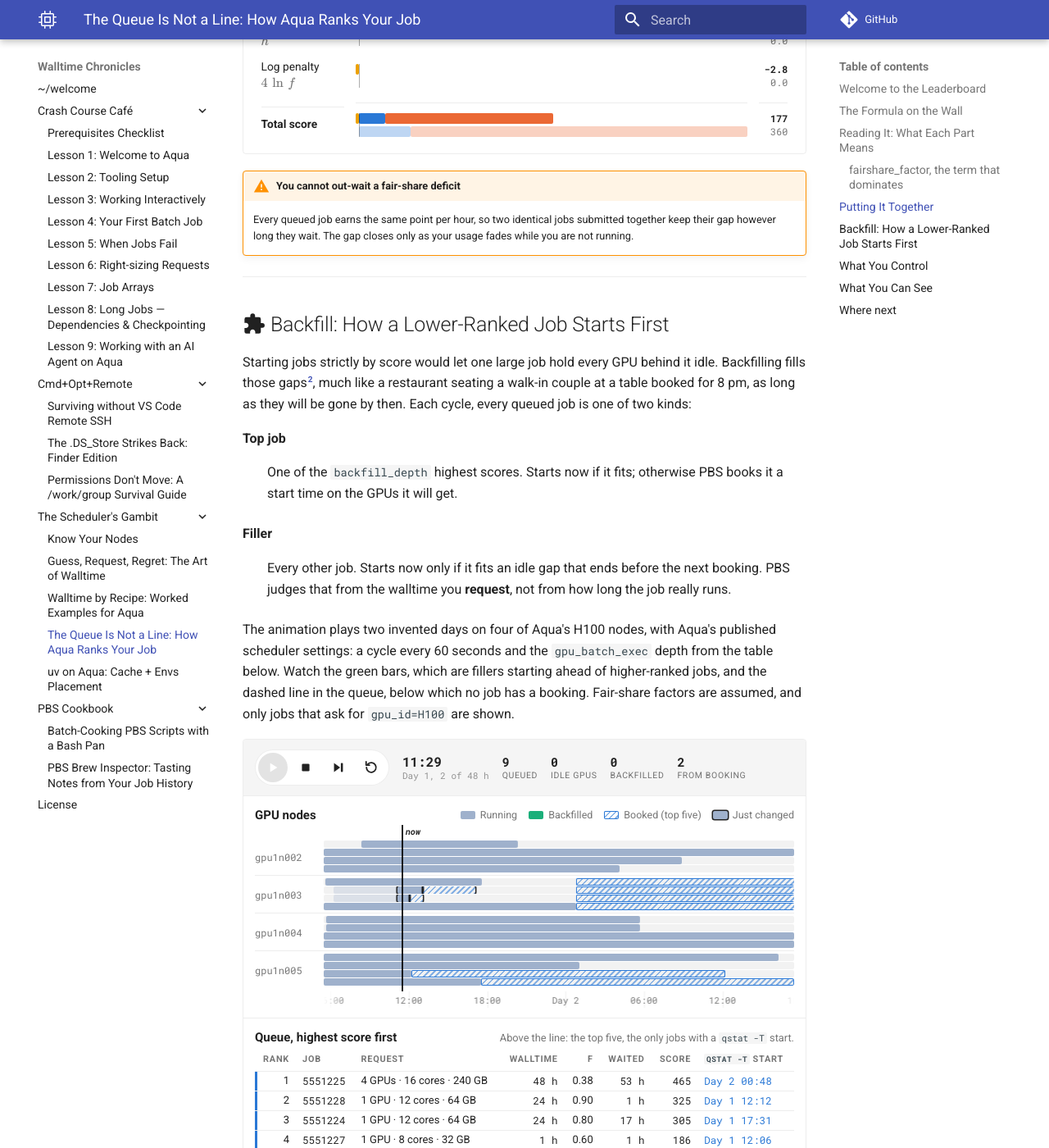
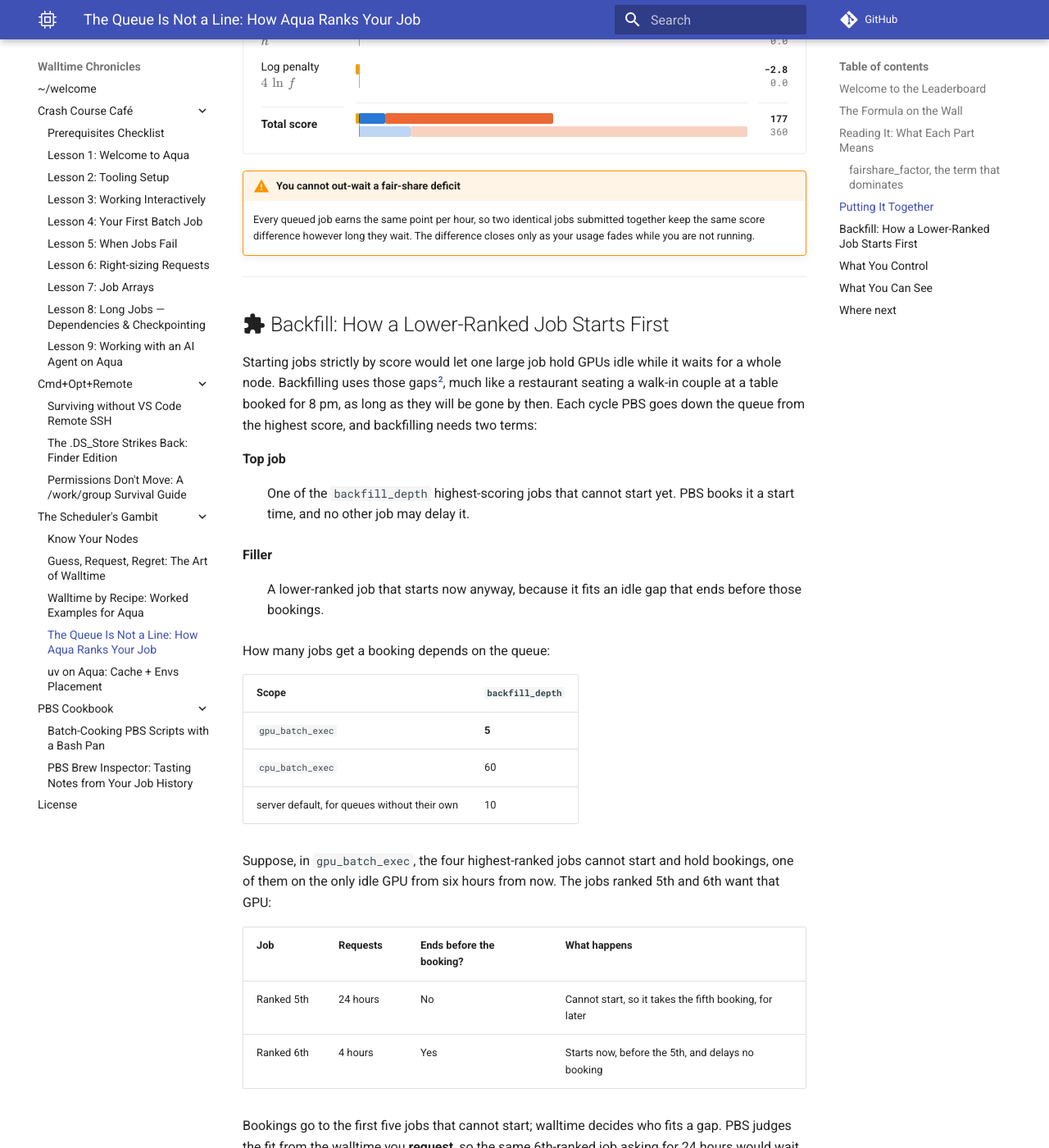
Before and after one commit to ZhipengHe/Walltime-Chronicles, an MkDocs documentation site: the page built from docs/scheduler/The-Queue-Is-Not-a-Line.md, in a window 1280 px wide and 1400 px high, scrolled down 4085 px. Shown: the whole window at 82% size. Built offline with MkDocs 1.6.1 and Material for MkDocs 9.7.7, drawn with Linux system fonts in a browser that asks for light colours; comment, search, counter and statistics services are not loaded; some of the changed text lies outside the part shown.

Commit message:
docs(scheduler): clarify top jobs, fillers and walltime in the backfill section (#56)
* docs(scheduler): clarify top jobs, fillers and walltime in the backfill section

Top jobs are now defined as the backfill_depth highest-scoring jobs that cannot start yet, and fillers as lower-ranked jobs that start in a gap ending before those bookings. The depth table moves before the animation, a two-job example shows a 6th-ranked job starting before the 5th, and the qstat -T bullet notes estimates can move earlier. The waiting-time row now says users can only shorten a queued job's walltime with qalter, the walltime row says too little walltime gets the job killed, and the fair-share warning says score difference to avoid clashing with backfill gaps.

Co-Authored-By: Claude Opus 5 (1M context) <noreply@anthropic.com>
Claude-Session: https://claude.ai/code/session_01NNtjAMqkmA6e9wEe3mcows

* docs(scheduler): base the backfill example's bookings on jobs that cannot start

Bookings go to the first backfill_depth jobs that cannot start, not to absolute ranks. The example now states that the four highest-ranked jobs are blocked and hold bookings, so the 5th-ranked job takes the fifth booking and a 24-hour 6th-ranked job would get none.

Co-Authored-By: Claude Opus 5 (1M context) <noreply@anthropic.com>
Claude-Session: https://claude.ai/code/session_01NNtjAMqkmA6e9wEe3mcows

---------

Co-authored-by: Claude Opus 5 (1M context) <noreply@anthropic.com>

```diff
--- a/docs/scheduler/The-Queue-Is-Not-a-Line.md
+++ b/docs/scheduler/The-Queue-Is-Not-a-Line.md
@@ -78,27 +78,21 @@ Usage equal to share gives $f = 0.5$, twice your share gives $0.25$, almost noth
 <!-- markdownlint-enable MD033 -->
 
 !!! warning "You cannot out-wait a fair-share deficit"
-    Every queued job earns the same point per hour, so two identical jobs submitted together keep their gap however long they wait. The gap closes only as your usage fades while you are not running.
+    Every queued job earns the same point per hour, so two identical jobs submitted together keep the same score difference however long they wait. The difference closes only as your usage fades while you are not running.
 
 ---
 
 ## :material-puzzle: Backfill: How a Lower-Ranked Job Starts First {#backfill}
 
-Starting jobs strictly by score would let one large job hold every GPU behind it idle. Backfilling fills those gaps[^2], much like a restaurant seating a walk-in couple at a table booked for 8 pm, as long as they will be gone by then. Each cycle, every queued job is one of two kinds:
+Starting jobs strictly by score would let one large job hold GPUs idle while it waits for a whole node. Backfilling uses those gaps[^2], much like a restaurant seating a walk-in couple at a table booked for 8 pm, as long as they will be gone by then. Each cycle PBS goes down the queue from the highest score, and backfilling needs two terms:
 
 **Top job**
-:   One of the `backfill_depth` highest scores. Starts now if it fits; otherwise PBS books it a start time on the GPUs it will get.
+:   One of the `backfill_depth` highest-scoring jobs that cannot start yet. PBS books it a start time, and no other job may delay it.
 
 **Filler**
-:   Every other job. Starts now only if it fits an idle gap that ends before the next booking. PBS judges that from the walltime you **request**, not from how long the job really runs.
+:   A lower-ranked job that starts now anyway, because it fits an idle gap that ends before those bookings.
 
-The animation plays two invented days on four of Aqua's H100 nodes, with Aqua's published scheduler settings: a cycle every 60 seconds and the `gpu_batch_exec` depth from the table below. Watch the green bars, which are fillers starting ahead of higher-ranked jobs, and the dashed line in the queue, below which no job has a booking. Fair-share factors are assumed, and only jobs that ask for `gpu_id=H100` are shown.
-
-<!-- markdownlint-disable MD033 -->
-<div id="backfill-animation" class="bfa"></div>
-<!-- markdownlint-enable MD033 -->
-
-On Aqua:
+How many jobs get a booking depends on the queue:
 
 | Scope | `backfill_depth` |
 |---|---|
@@ -106,7 +100,22 @@ On Aqua:
 | `cpu_batch_exec` | 60 |
 | server default, for queues without their own | 10 |
 
-- :material-eye-off: **`qstat -T` estimates a start only for top jobs**, and only for your own. Blank most likely means "not in the top five right now".
+Suppose, in `gpu_batch_exec`, the four highest-ranked jobs cannot start and hold bookings, one of them on the only idle GPU from six hours from now. The jobs ranked 5th and 6th want that GPU:
+
+| Job | Requests | Ends before the booking? | What happens |
+|---|---|---|---|
+| Ranked 5th | 24 hours | No | Cannot start, so it takes the fifth booking, for later |
+| Ranked 6th | 4 hours | Yes | Starts now, before the 5th, and delays no booking |
+
+Bookings go to the first five jobs that cannot start; walltime decides who fits a gap. PBS judges the fit from the walltime you **request**, so the same 6th-ranked job asking for 24 hours would wait too, and with all five bookings taken it would get none. Backfilling promises no start time: it only lets a job start now when its walltime fits a gap that exists now.
+
+The animation plays two invented days on four of Aqua's H100 nodes, with Aqua's published scheduler settings: a cycle every 60 seconds and five bookings. Green bars are fillers, each ending before the booking on its GPU, and the dashed line in the queue marks where bookings stop. Fair-share factors are assumed, and only jobs that ask for `gpu_id=H100` are shown.
+
+<!-- markdownlint-disable MD033 -->
+<div id="backfill-animation" class="bfa"></div>
+<!-- markdownlint-enable MD033 -->
+
+- :material-eye-off: **`qstat -T` estimates a start only for top jobs**, and only for your own. Blank most likely means "not in the top five right now". An estimate can move earlier when running jobs finish before their walltime.
 - :material-swap-vertical: **You can be next, and then not.** The list is rebuilt every cycle, and your running jobs keep lowering your $f$.
 
 !!! note "Mechanism, not guarantee"
@@ -121,8 +130,8 @@ On Aqua:
 
 | Lever | Do | Why |
 |---|---|---|
-| :material-delete-forever: Waiting time | **Never delete and resubmit.** Fix a queued job with `qalter -l walltime=...` | `qdel` resets `eligible_time` to zero, and nothing gives those points back |
-| :material-clock-check: Walltime | Request what the job needs plus a margin | A filler must end before the next booking; padding closes gaps |
+| :material-delete-forever: Waiting time | **Never delete and resubmit.** To shorten a queued job's walltime, use `qalter -l walltime=...`; users can only lower a request | `qdel` resets `eligible_time` to zero, and nothing gives those points back |
+| :material-clock-check: Walltime | Request what the job needs plus a margin | A filler must end before the next booking, so padding closes gaps; too little and PBS kills the job |
 | :material-arrow-collapse: Size | Trim for placement, not for points | Smaller requests fit more gaps but score lower, more so when $f$ is high |
 | :material-link-variant: Chains | Use [Recipe 8](Walltime-by-Recipe.md#recipe-8-long-pipeline-with-chained-jobs)'s `afterok` links to fit gaps, not to bank waiting | Each link accrues nothing until the one before it ends |
 | :material-sleep: $f$ | Stop running | Nothing else raises it |
```
